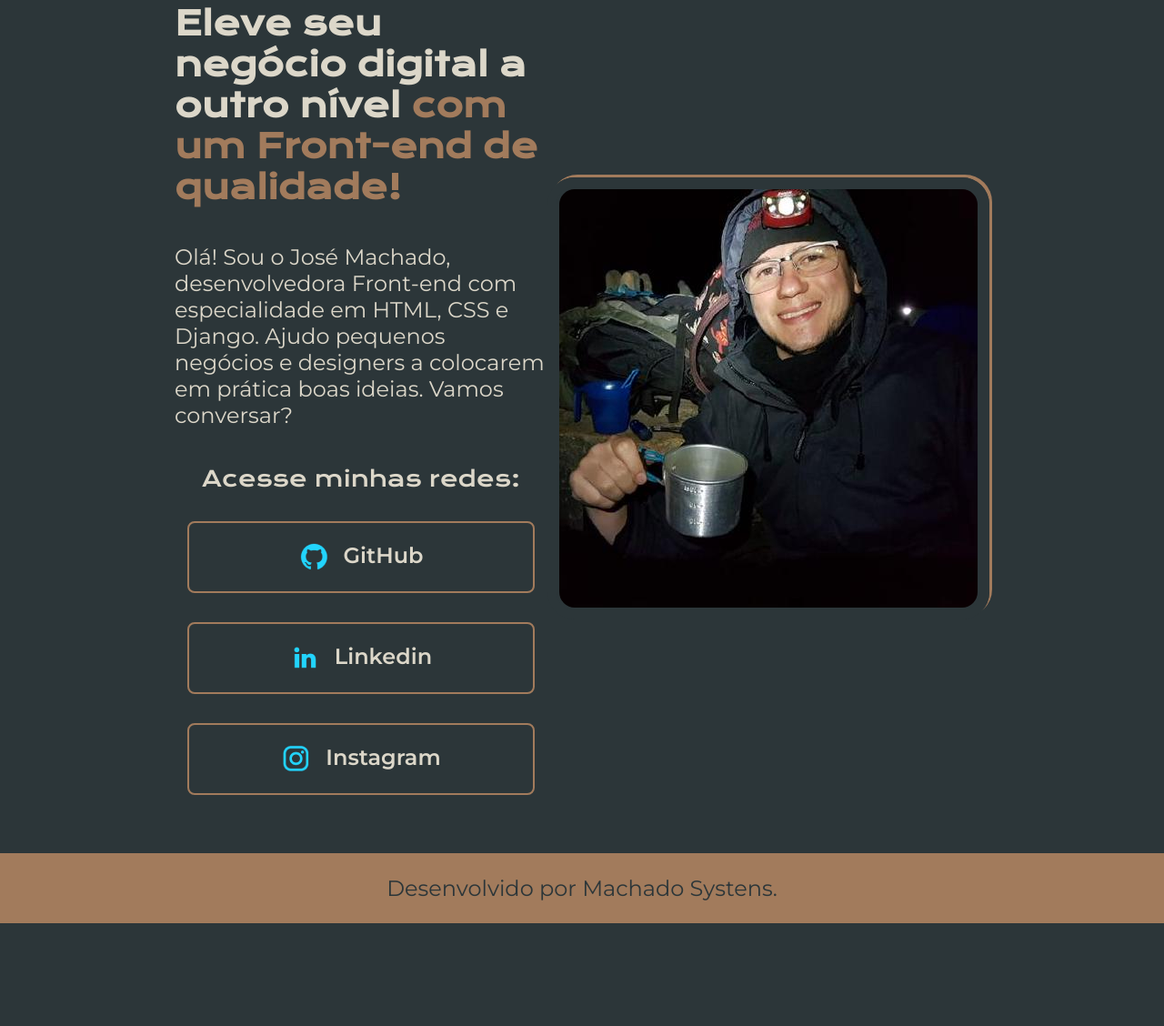
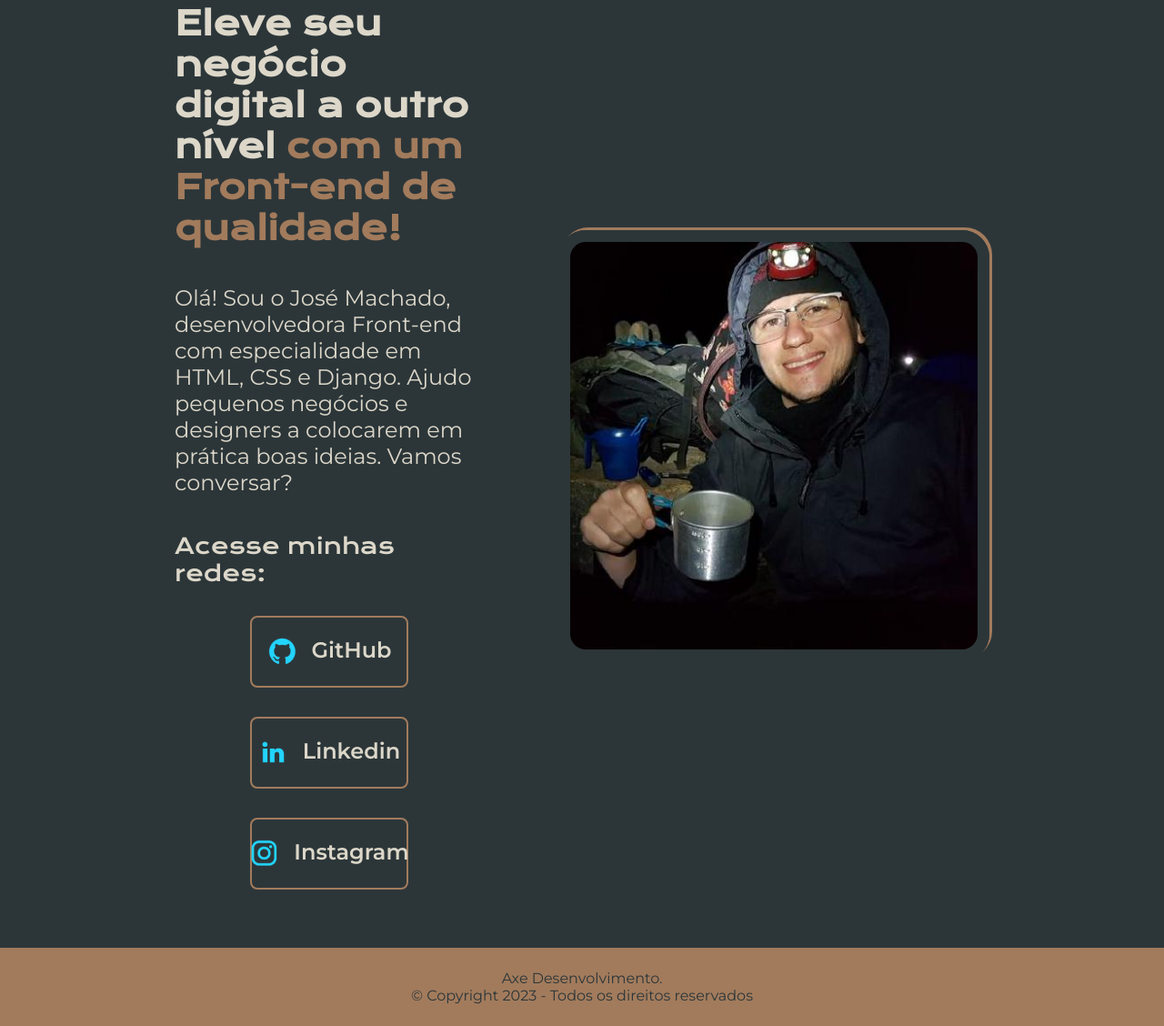
Before and after one commit to JosephAxe/Portfolio, a plain HTML site: page index.html in a window 1280 px wide. Shown: the part 116-1244 px from the top of the page at 91% size. Before the commit the page ends 1131 px from the top, so only its background shows below. Drawn offline with nearby package versions, Linux system fonts and the light colour scheme.

Commit message:
Atualizando a reponsividade

```diff
--- a/index.html
+++ b/index.html
@@ -13,6 +13,7 @@
             <nav class="cabecalho__menu">
                 <a class="cabecalho__menu__link" href="index.html" >Home</a>
                 <a class="cabecalho__menu__link" href="about.html">Sobre mim</a>
+
             </nav>
         </header>
         <main class="apresentacao">
@@ -21,17 +22,20 @@
                 <p class="apresentacao__conteudo__texto">Olá! Sou o José Machado, desenvolvedora Front-end com especialidade em  HTML, CSS e Django. Ajudo pequenos negócios e designers a colocarem em prática boas ideias. Vamos conversar?</p>
                 <div class="apresentacao__links">
                     <h2 class="apresentacao__links__subtitulo">Acesse minhas redes:</h2>
-                    <a class="apresentacao__links__link" href="https://github.com/JosephAxe"><img src="./assets/github.png">GitHub</a>
-                    <a class="apresentacao__links__link" href="https://www.linkedin.com/in/josemachado1988/"><img src="./assets/linkedin.png">Linkedin</a>
 
-                    <a class="apresentacao__links__link" href="https://instagram.com/machadoschroder"><img src="./assets/instagram.png"> Instagram</a>
+                    <a class="apresentacao__links__navegacao" href="https://github.com/JosephAxe"><img src="./assets/github.png">GitHub</a>
+
+                    <a class="apresentacao__links__navegacao" href="https://www.linkedin.com/in/josemachado1988/"><img src="./assets/linkedin.png">Linkedin</a>
+
+                    <a class="apresentacao__links__navegacao" href="https://instagram.com/machadoschroder"><img src="./assets/instagram.png"> Instagram</a>
                 </div>
 
             </section>
-            <img class="imagem" src="./assets/foto josé.jpeg" alt="foto do José">
+            <img class="apresentacao__imagem" src="./assets/foto josé.jpeg" alt="foto do José">
         </main>
         <footer class="rodape">
-            <p>Desenvolvido por Machado Systens. </p>
+            <p>Axe Desenvolvimento. </p>
+            <p>© Copyright 2023 - Todos os direitos reservados</p>
 
         </footer>
     </body>
--- a/styles/style.css
+++ b/styles/style.css
@@ -11,8 +11,6 @@
     --cor-terciaria: #EE9322;
     --cor-secundaria: #E9B824;
      */
-
-
     --fonte-primaria: 'Krona One',  sans-serif;;
     --fonte-secundaria: 'Montserrat',  sans-serif;
 
@@ -43,7 +41,7 @@ body {
 }
 
 .cabecalho__menu__link {
-    font-size: 24px;
+    font-size: 1.5rem;
     font-family: var(--fonte-secundaria);
     font-weight: 600;
     color: var(--cor-terciaria);
@@ -57,29 +55,17 @@ body {
 
 
 
-.imagem {
-    border-radius: 30px;
-    border: 10px solid var(--cor-primaria);
-    padding: 3px;
-    box-shadow: 3px -3px var(--cor-terciaria);
-
-}
-
-.imagem:hover {
-
-    box-shadow: 3px -3px var(--cor-hover);
-
-}
 
 .apresentacao {
     margin: 5% 15%;
     display: flex;
     align-items: center;
     justify-content: space-between;
+    gap: 82px;
 }
 
 .apresentacao__conteudo {
-    width: 615px;
+    width: 50%;
     display: flex;
     flex-direction: column;
     gap: 40px;
@@ -87,12 +73,12 @@ body {
 
 .apresentacao__conteudo__titulo {
 
-    font-size: 36px;
+    font-size: 2.25rem;
     font-family: var(--fonte-primaria);
 }
 
 .apresentacao__conteudo__texto {
-    font-size: 24px;
+    font-size: 1.5rem;
     font-family: var(--fonte-secundaria);
 }
 
@@ -107,30 +93,45 @@ body {
 .apresentacao__links__subtitulo {
     font-family: var(--fonte-primaria);
     font-weight: 400;
-    font-size: 24px;
+    font-size: 1.5rem;
 }
 
-.apresentacao__links__link {
+.apresentacao__links__navegacao {
 
     display: flex;
     justify-content: center;
     gap: 16px;
 
     color: var( --cor-secundaria);
-    width: 378px;
+    width: 50%;
     text-align: center;
     border: 2px solid var(--cor-terciaria);
     border-radius: 8px;
-    font-size: 24px;
+    font-size: 1.5rem;
     padding: 21.5px 0;
     text-decoration: none;
     font-family: var(--fonte-secundaria);
     font-weight: 600;
 }
 
-.apresentacao__links__link:hover {
+.apresentacao__links__navegacao:hover {
     background-color: var(--cor-hover);
     padding: 21.5px 5%;
+}
+
+.apresentacao__imagem {
+    width: 50%;
+    border-radius: 30px;
+    border: 10px solid var(--cor-primaria);
+    padding: 3px;
+    box-shadow: 3px -3px var(--cor-terciaria);
+
+}
+
+.apresentacao__imagem:hover {
+
+    box-shadow: 3px -3px var(--cor-hover);
+
 }
 
 .rodape {
@@ -139,7 +140,7 @@ body {
     background-color: var(--cor-terciaria);
     text-align: center;
     font-family: var(--fonte-secundaria);
-    font-size: 24px;
+    font-size: 1rem;
     font-weight: 400;
 }
 
@@ -148,3 +149,28 @@ body {
     text-decoration: none;
     color: var(--cor-terciaria);
 }
+
+@media (max-width: 1200px) {
+    .cabecalho {
+        padding: 10% 0 0 15%;
+    }
+
+    .cabecalho__menu {
+        justify-content: center;
+    }
+
+    .apresentacao {
+        flex-direction: column-reverse;
+        padding: 5%;
+    }
+
+    .apresentacao__conteudo {
+        width: auto;
+
+    }
+
+    .apresentacao__imagem {
+        width: 80%;
+
+    }
+}
```
Also changed, not shown: about.html (+3 -2 lines).
